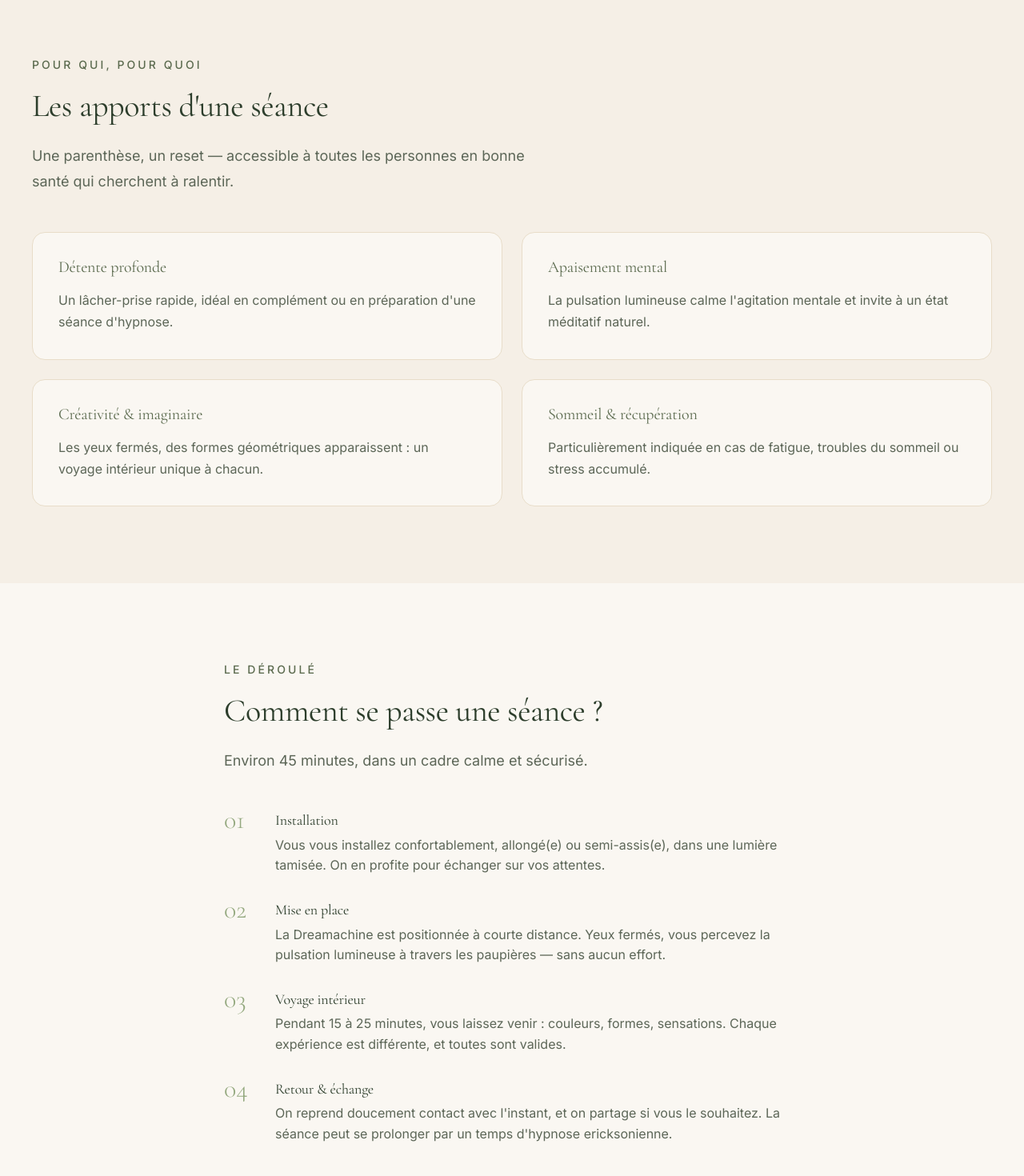
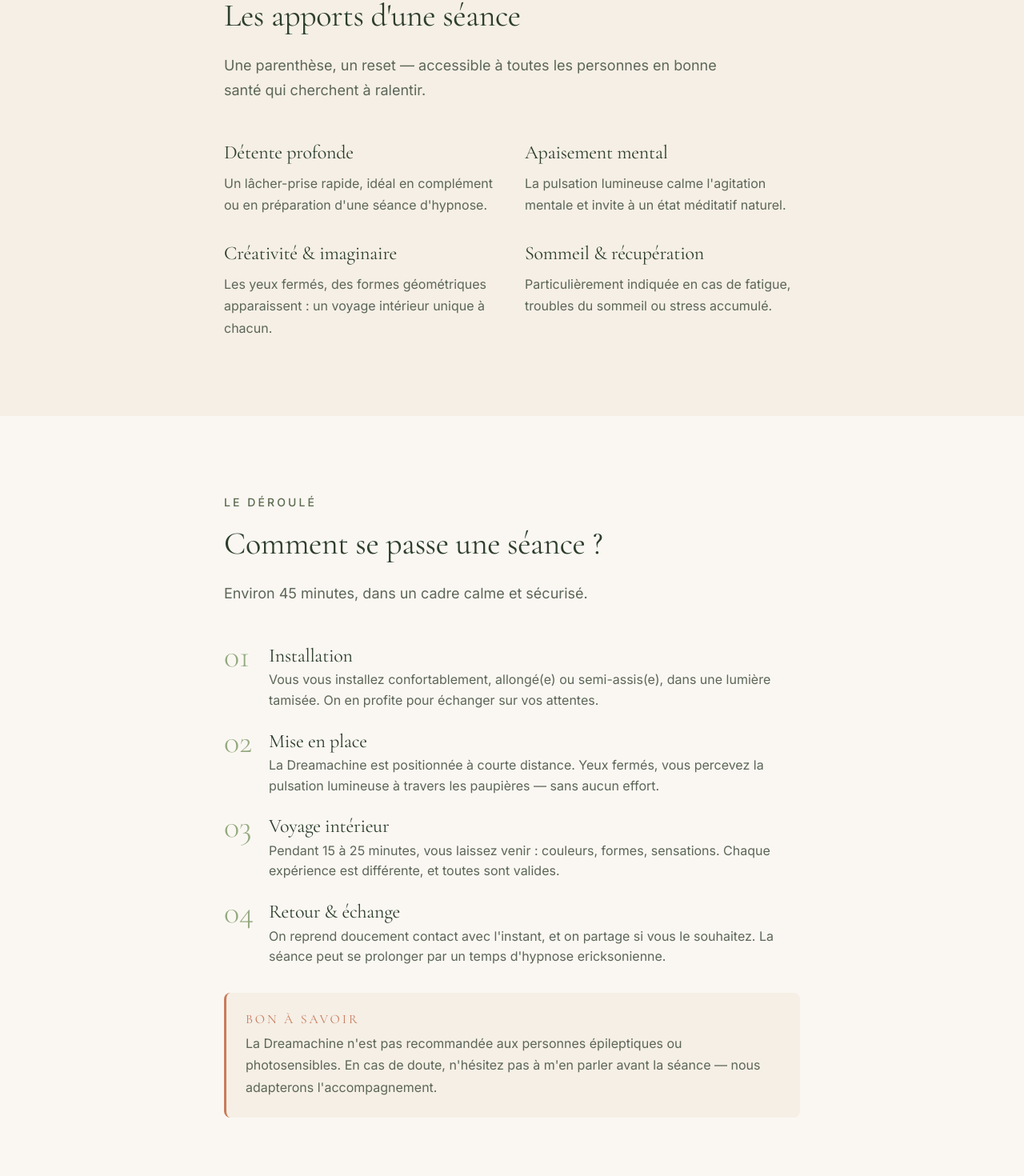
Before and after one commit to valana88/hypnose-06, a Next.js app: page /dream-machine in a window 1280 px wide. Shown: the part 1318-2788 px from the top of the page at 80% size. Built offline with nearby package versions, Linux system fonts and the light colour scheme.

Commit message:
dream-machine

```diff
--- a/src/app/dream-machine/page.styles.ts
+++ b/src/app/dream-machine/page.styles.ts
@@ -4,11 +4,12 @@ import styled, { keyframes } from 'styled-components';
 
 // Animation lente de pulsation lumineuse — évoque la Dreamachine
 const pulse = keyframes`
-  0%, 100% { opacity: 0.55; transform: scale(1); }
-  50%      { opacity: 1;    transform: scale(1.03); }
+  0%, 100% { opacity: 0.55; transform: translate(-50%, -50%) scale(1); }
+  50%      { opacity: 1;    transform: translate(-50%, -50%) scale(1.03); }
 `;
 
 // Visuel "lampe" hypnotique en haut de page
+// (gardé en styled-component car nécessite une animation @keyframes)
 export const DreamVisual = styled.div`
   position: relative;
   width: 100%;
@@ -23,10 +24,6 @@ export const DreamVisual = styled.div`
   box-shadow: ${({ theme }) => theme.shadows.lg};
   overflow: hidden;
   margin-bottom: ${({ theme }) => theme.spacing.xl};
-
-  ${({ theme }) => theme.media.md} {
-    aspect-ratio: 21 / 9;
-  }
 
   /* Halo pulsé au centre */
   &:before {
@@ -62,121 +59,3 @@ export const DreamVisual = styled.div`
     text-shadow: 0 1px 8px rgba(0, 0, 0, 0.4);
   }
 `;
-
-// Grille de bénéfices spécifiques à la Dreamachine
-export const DreamGrid = styled.div`
-  display: grid;
-  gap: ${({ theme }) => theme.spacing.md};
-  grid-template-columns: 1fr;
-
-  ${({ theme }) => theme.media.sm} {
-    grid-template-columns: repeat(2, 1fr);
-  }
-`;
-
-export const DreamCard = styled.article`
-  background: ${({ theme }) => theme.colors.cream};
-  padding: ${({ theme }) => theme.spacing.lg};
-  border-radius: ${({ theme }) => theme.radii.lg};
-  border: 1px solid ${({ theme }) => theme.colors.border};
-  transition: all ${({ theme }) => theme.transitions.base};
-
-  &:hover {
-    transform: translateY(-3px);
-    box-shadow: ${({ theme }) => theme.shadows.md};
-    border-color: ${({ theme }) => theme.colors.sageLight};
-  }
-
-  h3 {
-    font-size: ${({ theme }) => theme.fontSizes.xl};
-    margin-bottom: ${({ theme }) => theme.spacing.sm};
-    color: ${({ theme }) => theme.colors.sageDark};
-  }
-
-  p {
-    color: ${({ theme }) => theme.colors.textMuted};
-    font-size: ${({ theme }) => theme.fontSizes.base};
-    line-height: 1.7;
-  }
-`;
-
-// Liste numérotée du déroulé
-export const DreamSteps = styled.ol`
-  list-style: none;
-  display: grid;
-  gap: ${({ theme }) => theme.spacing.lg};
-  counter-reset: step;
-`;
-
-export const DreamStep = styled.li`
-  counter-increment: step;
-  position: relative;
-  padding-left: ${({ theme }) => theme.spacing['2xl']};
-
-  &:before {
-    content: counter(step, decimal-leading-zero);
-    font-family: ${({ theme }) => theme.fonts.heading};
-    font-size: ${({ theme }) => theme.fontSizes['3xl']};
-    font-weight: ${({ theme }) => theme.fontWeights.light};
-    color: ${({ theme }) => theme.colors.sage};
-    position: absolute;
-    left: 0;
-    top: -6px;
-    line-height: 1;
-  }
-
-  h3 {
-    font-size: ${({ theme }) => theme.fontSizes.lg};
-    margin-bottom: ${({ theme }) => theme.spacing.xs};
-  }
-
-  p {
-    color: ${({ theme }) => theme.colors.textMuted};
-    line-height: 1.6;
-  }
-`;
-
-// CTA final centré
-export const FinalCTA = styled.div`
-  text-align: center;
-
-  h2 {
-    margin-bottom: ${({ theme }) => theme.spacing.md};
-    font-style: italic;
-  }
-
-  p {
-    font-size: ${({ theme }) => theme.fontSizes.lg};
-    margin-bottom: ${({ theme }) => theme.spacing.xl};
-    opacity: 0.9;
-  }
-`;
-
-export const CTAActions = styled.div`
-  display: flex;
-  flex-wrap: wrap;
-  justify-content: center;
-  gap: ${({ theme }) => theme.spacing.sm};
-`;
-
-// Encadré "bon à savoir / contre-indications"
-export const Note = styled.aside`
-  background: ${({ theme }) => theme.colors.sand};
-  border-left: 3px solid ${({ theme }) => theme.colors.terracotta};
-  padding: ${({ theme }) => theme.spacing.lg};
-  border-radius: ${({ theme }) => theme.radii.md};
-  margin-top: ${({ theme }) => theme.spacing.xl};
-
-  h4 {
-    font-size: ${({ theme }) => theme.fontSizes.base};
-    text-transform: uppercase;
-    letter-spacing: 0.18em;
-    color: ${({ theme }) => theme.colors.terracotta};
-    margin-bottom: ${({ theme }) => theme.spacing.sm};
-  }
-
-  p {
-    color: ${({ theme }) => theme.colors.textMuted};
-    line-height: 1.7;
-  }
-`;
--- a/src/app/dream-machine/page.tsx
+++ b/src/app/dream-machine/page.tsx
@@ -2,16 +2,7 @@ import type { Metadata } from 'next';
 
 import { Button } from '@/components/Button/Button';
 import { Section } from '@/components/Section/Section';
-import {
-  CTAActions,
-  DreamCard,
-  DreamGrid,
-  DreamStep,
-  DreamSteps,
-  DreamVisual,
-  FinalCTA,
-  Note,
-} from './page.styles';
+import { DreamVisual } from './page.styles';
 
 export const metadata: Metadata = {
   title: 'La Dreamachine — Une expérience sensorielle',
@@ -63,29 +54,23 @@ export default function DreamMachinePage() {
       {/* Hero / présentation */}
       <Section
         tone="cream"
+        narrow
         eyebrow="Une expérience sensorielle"
         title="La Dreamachine"
         lead="Un voyage intérieur par la lumière, en douceur, à mi-chemin entre la méditation et l'hypnose."
       >
         <DreamVisual aria-hidden="true" />
 
-        <p style={{ fontSize: '1.125rem', lineHeight: 1.8, maxWidth: '720px' }}>
+        <p style={{ fontSize: '1.125rem', marginBottom: '1.5rem' }}>
           Inspirée du dispositif imaginé par Brion Gysin dans les années 60,
-          la Dreamachine produit une pulsation lumineuse régulière qui,
+          la Dreamachine produit une <strong>pulsation lumineuse régulière</strong> qui,
           perçue les yeux fermés, induit un état modifié de conscience
           comparable à une méditation profonde. Aucun effort de
           concentration n&apos;est demandé : vous vous laissez simplement
           porter.
         </p>
 
-        <p
-          style={{
-            fontSize: '1.125rem',
-            lineHeight: 1.8,
-            maxWidth: '720px',
-            marginTop: '1rem',
-          }}
-        >
+        <p>
           Je vous propose cette expérience en séance individuelle, seule ou
           en complément d&apos;une démarche d&apos;hypnose ericksonienne,
           selon ce qui résonne pour vous.
@@ -95,65 +80,125 @@ export default function DreamMachinePage() {
       {/* Bénéfices */}
       <Section
         tone="sand"
+        narrow
         eyebrow="Pour qui, pour quoi"
         title="Les apports d'une séance"
         lead="Une parenthèse, un reset — accessible à toutes les personnes en bonne santé qui cherchent à ralentir."
       >
-        <DreamGrid>
+        <div
+          style={{
+            display: 'grid',
+            gap: '2rem',
+            gridTemplateColumns: 'repeat(auto-fit, minmax(280px, 1fr))',
+          }}
+        >
           {benefits.map((b) => (
-            <DreamCard key={b.title}>
-              <h3>{b.title}</h3>
-              <p>{b.text}</p>
-            </DreamCard>
+            <div key={b.title}>
+              <h3 style={{ marginBottom: '0.75rem' }}>{b.title}</h3>
+              <p style={{ lineHeight: 1.7, color: '#5C6657' }}>{b.text}</p>
+            </div>
           ))}
-        </DreamGrid>
+        </div>
       </Section>
 
       {/* Déroulé */}
       <Section
         tone="cream"
+        narrow
         eyebrow="Le déroulé"
         title="Comment se passe une séance ?"
         lead="Environ 45 minutes, dans un cadre calme et sécurisé."
-        narrow
       >
-        <DreamSteps>
-          {steps.map((s) => (
-            <DreamStep key={s.title}>
-              <h3>{s.title}</h3>
-              <p>{s.text}</p>
-            </DreamStep>
+        <ol
+          style={{
+            listStyle: 'none',
+            display: 'grid',
+            gap: '1.5rem',
+            counterReset: 'step',
+            padding: 0,
+          }}
+        >
+          {steps.map((s, i) => (
+            <li
+              key={s.title}
+              style={{
+                position: 'relative',
+                paddingLeft: '3.5rem',
+              }}
+            >
+              <span
+                style={{
+                  position: 'absolute',
+                  left: 0,
+                  top: '-6px',
+                  fontFamily: '"Cormorant Garamond", serif',
+                  fontSize: '2.5rem',
+                  fontWeight: 300,
+                  color: '#93A87E',
+                  lineHeight: 1,
+                }}
+              >
+                {String(i + 1).padStart(2, '0')}
+              </span>
+              <h3 style={{ marginBottom: '0.25rem' }}>{s.title}</h3>
+              <p style={{ lineHeight: 1.6, color: '#5C6657' }}>{s.text}</p>
+            </li>
           ))}
-        </DreamSteps>
+        </ol>
 
-        <Note>
-          <h4>Bon à savoir</h4>
-          <p>
+        {/* Encart "bon à savoir" */}
+        <aside
+          style={{
+            background: '#F5EFE6',
+            borderLeft: '3px solid #C97B5A',
+            padding: '1.5rem',
+            borderRadius: '8px',
+            marginTop: '2rem',
+          }}
+        >
+          <h4
+            style={{
+              fontSize: '1rem',
+              textTransform: 'uppercase',
+              letterSpacing: '0.18em',
+              color: '#C97B5A',
+              marginBottom: '0.5rem',
+            }}
+          >
+            Bon à savoir
+          </h4>
+          <p style={{ color: '#5C6657', lineHeight: 1.7 }}>
             La Dreamachine n&apos;est pas recommandée aux personnes
-            épileptiques ou photosensibles. En cas de doute,
-            n&apos;hésitez pas à m&apos;en parler avant la séance — nous
-            adapterons l&apos;accompagnement.
+            épileptiques ou photosensibles. En cas de doute, n&apos;hésitez
+            pas à m&apos;en parler avant la séance — nous adapterons
+            l&apos;accompagnement.
           </p>
-        </Note>
+        </aside>
       </Section>
 
       {/* CTA final */}
       <Section tone="sage" narrow>
-        <FinalCTA>
-          <h2>Envie de tester l&apos;expérience ?</h2>
-          <p>
+        <h2 style={{ marginBottom: '1rem', fontStyle: 'italic' }}>
+          Envie de tester l&apos;expérience ?
+        </h2>
+        <p style={{ marginBottom: '2rem', fontSize: '1.125rem' }}>
           Réservez une séance découverte ou échangeons simplement par
           téléphone pour voir si la Dreamachine vous correspond.
         </p>
-          <CTAActions>
+        <div
+          style={{
+            display: 'flex',
+            flexWrap: 'wrap',
+            gap: '0.75rem',
+          }}
+        >
           <Button href="/contact" variant="primary">
             Réserver une séance
           </Button>
           <Button href="tel:+33680414172" variant="ghost">
             06 80 41 41 72
           </Button>
-          </CTAActions>
-        </FinalCTA>
+        </div>
       </Section>
     </>
   );
--- a/src/data/site.ts
+++ b/src/data/site.ts
@@ -2,43 +2,42 @@
 // On les importe partout (Header, Footer, Contact, SEO…) plutôt que de les recopier.
 
 export const site = {
-  name: "Hypnose 06 — Guylaine Demarle",
-  shortName: "Hypnose 06",
+  name: 'Hypnose 06 — Guylaine Demarle',
+  shortName: 'Hypnose 06',
   practitioner: {
-    fullName: "Guylaine Demarle",
-    title:
-      "Infirmière diplômée d'État · Maître praticienne en hypnose ericksonienne",
-    formation: "École Supérieure d'Hypnose Ericksonienne — Aix-en-Provence",
+    fullName: 'Guylaine Demarle',
+    title: 'Infirmière diplômée d\'État · Maître praticienne en hypnose ericksonienne',
+    formation: 'École Supérieure d\'Hypnose Ericksonienne — Aix-en-Provence',
   },
   contact: {
-    phone: "06 80 41 41 72",
-    phoneLink: "tel:+33680414172",
-    email: "Guylaine.demarle@wanadoo.fr",
-    emailLink: "mailto:Guylaine.demarle@wanadoo.fr",
+    phone: '06 80 41 41 72',
+    phoneLink: 'tel:+33680414172',
+    email: 'Guylaine.demarle@wanadoo.fr',
+    emailLink: 'mailto:Guylaine.demarle@wanadoo.fr',
     address: {
-      street: "91-93 rue Georges Clémenceau",
-      postalCode: "06400",
-      city: "Cannes",
-      country: "France",
+      street: '91-93 rue Georges Clémenceau',
+      postalCode: '06400',
+      city: 'Cannes',
+      country: 'France',
     },
   },
-  hours: "Sur rendez-vous, du lundi au samedi",
+  hours: 'Sur rendez-vous, du lundi au samedi',
   sessions: {
-    location: "Au cabinet à Cannes ou à votre domicile (06)",
+    location: 'Au cabinet à Cannes ou à votre domicile (06)',
   },
   social: {
-    facebookUrl: "https://www.facebook.com/Guylaine.demarle",
-    facebookHandle: "Guylaine.demarle",
+    facebookUrl: 'https://www.facebook.com/Guylaine.demarle',
+    facebookHandle: 'Guylaine.demarle',
   },
 } as const;
 
 // Liens de navigation principale
 export const nav = [
-  { label: "Accueil", href: "/" },
-  { label: "Qui suis-je", href: "/qui-suis-je" },
-  { label: "L'hypnose", href: "/hypnose" },
-  { label: "Dream-machine", href: "/dream-machine" },
-  { label: "Tarifs", href: "/tarifs" },
-  { label: "FAQ", href: "/faq" },
-  { label: "Contact", href: "/contact" },
+  { label: 'Accueil', href: '/' },
+  { label: 'Qui suis-je', href: '/qui-suis-je' },
+  { label: 'L\'hypnose', href: '/hypnose' },
+  { label: 'Dreamachine', href: '/dream-machine' },
+  { label: 'Tarifs', href: '/tarifs' },
+  { label: 'FAQ', href: '/faq' },
+  { label: 'Contact', href: '/contact' },
 ] as const;
```
Also changed, not shown: src/app/hypnose/page.tsx (+67 -68 lines). Lines whose indentation alone changed are shown as unchanged.
